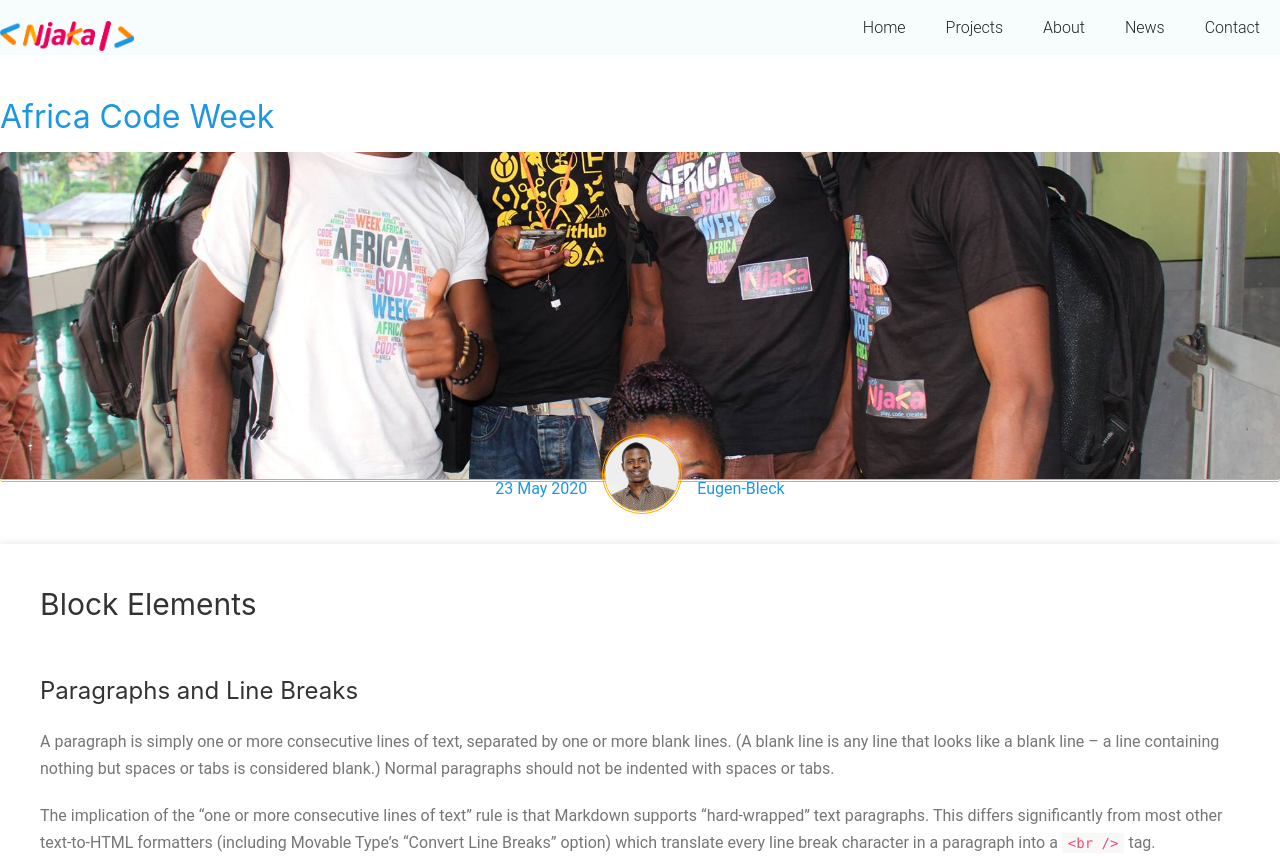
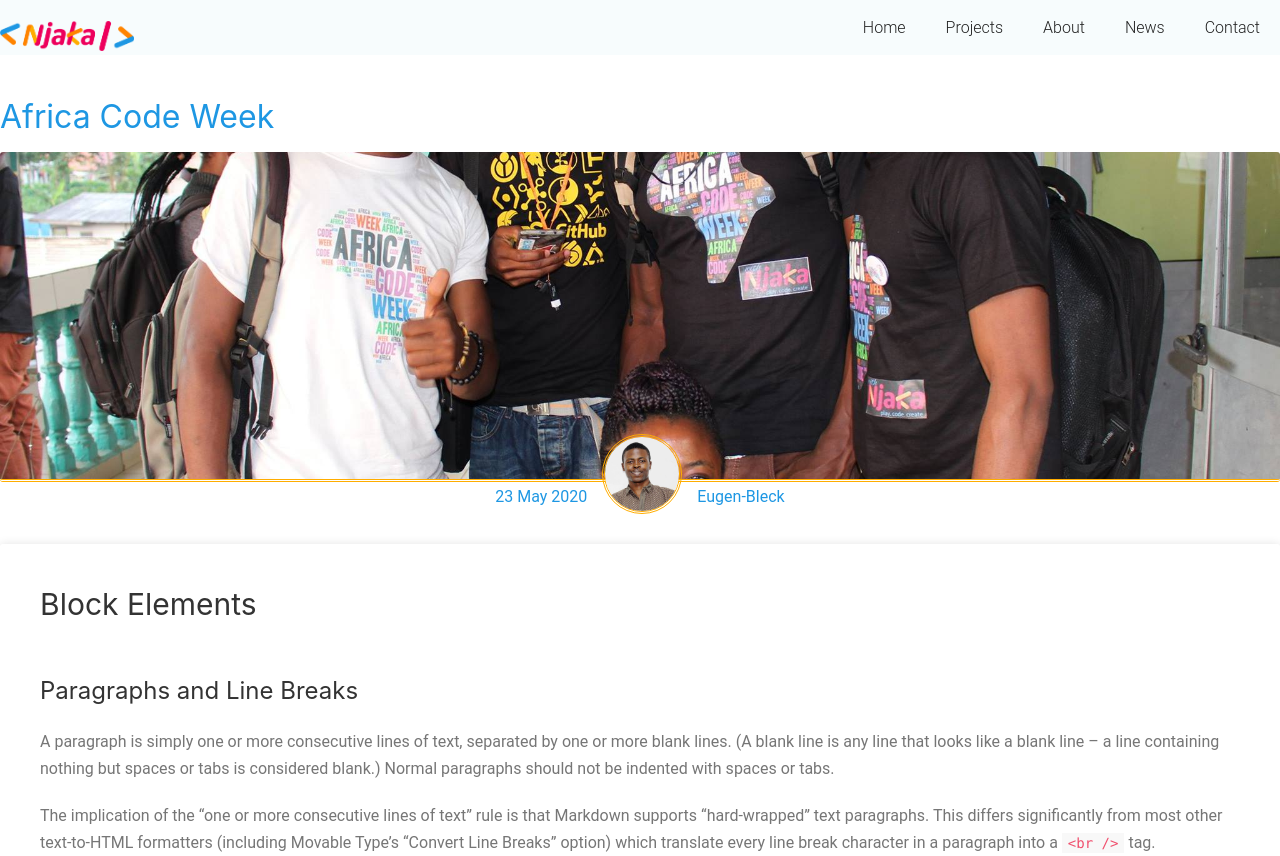
Before and after one commit to bl3ck/njaka.org, a Jekyll site: the page built from _posts/2018-09-10-africa-code-week.md, in a window 1280 px wide. Shown: the top 856 px of the page. Built offline with Jekyll 4.4.1, drawn with Linux system fonts in a browser that asks for light colours; nearby versions of some CDN libraries; grey boxes are pictures that could not be loaded.

Commit message:
adjust margin

```diff
--- a/assets/css/blog.css
+++ b/assets/css/blog.css
@@ -54,7 +54,7 @@
     font-size: 16px;
     font-weight: 400;
     text-transform: capitalize;
-    margin-top: 30px;
+    margin-top: 45px;
 }
 
 .read-more {
```
